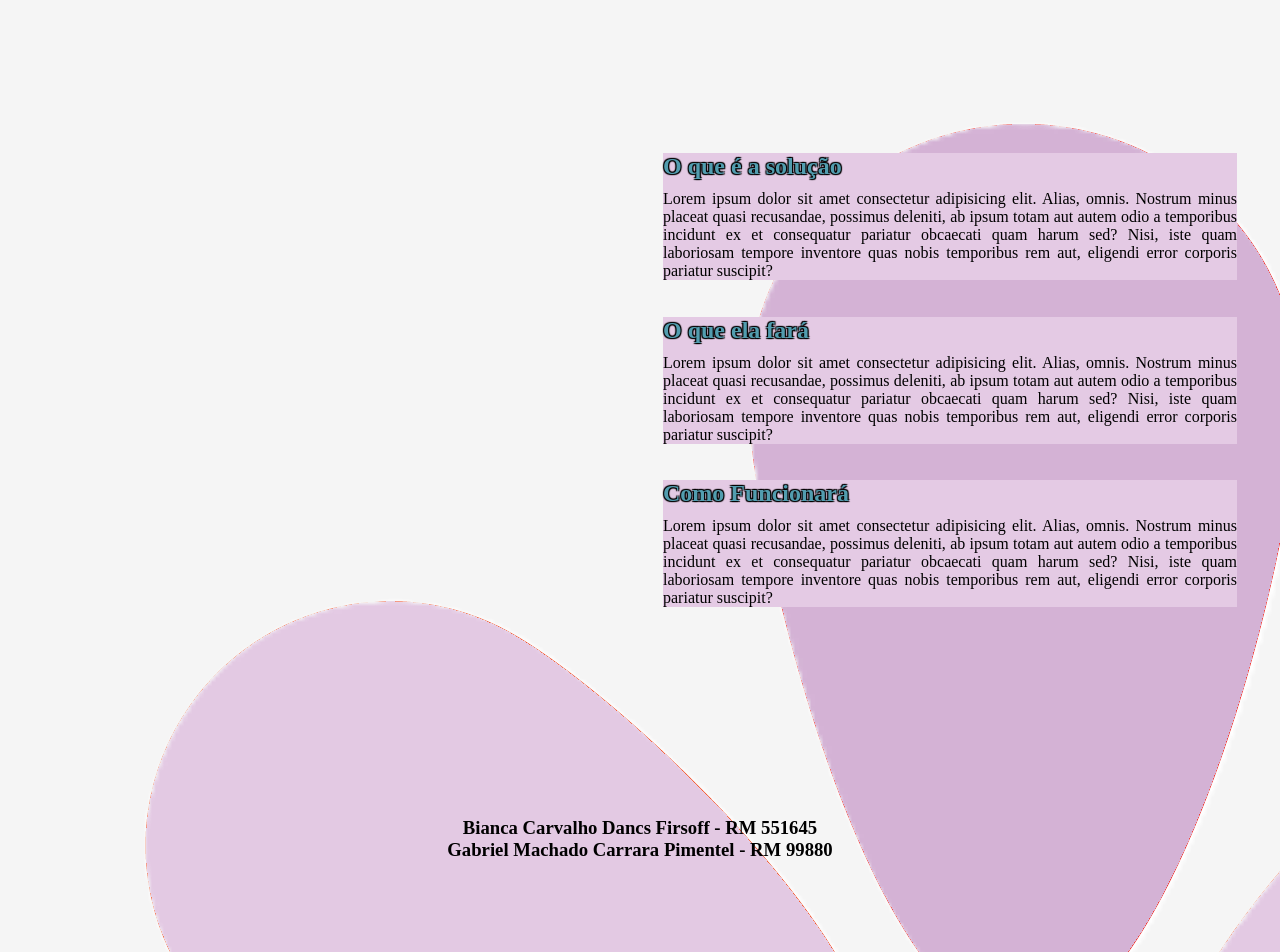
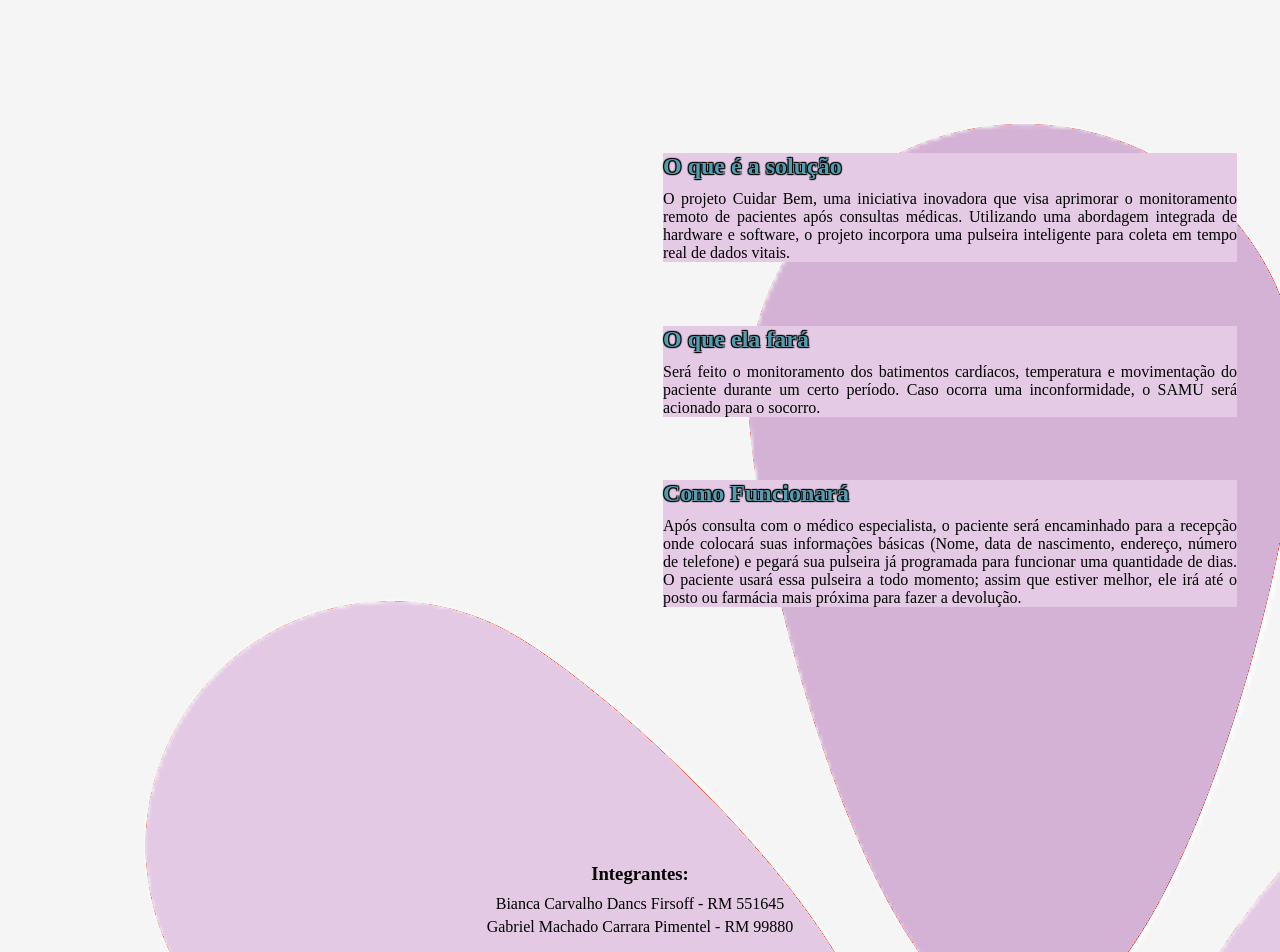
Before and after one commit to GabrielMachadoCP/Global-Solution-2023, a React (Vite) app: page /home in a window 1280 px wide. Shown: the top 952 px of the page. Built offline with nearby package versions, Linux system fonts and the light colour scheme.

Commit message:
Rodapé e Home completos

```diff
--- a/src/components/Rodape.jsx
+++ b/src/components/Rodape.jsx
@@ -3,8 +3,10 @@ import "./Rodape.scss"
 export default function Rodape() {
     return (
       <footer>
-        <h3>Bianca Carvalho Dancs Firsoff - RM 551645</h3>
-        <h3>Gabriel Machado Carrara Pimentel - RM 99880</h3>
+        <h3>Integrantes:</h3>
+
+        <p>Bianca Carvalho Dancs Firsoff - RM 551645</p>
+        <p>Gabriel Machado Carrara Pimentel - RM 99880</p>
       </footer>
     )
   }
--- a/src/components/Rodape.scss
+++ b/src/components/Rodape.scss
@@ -8,5 +8,11 @@ footer{
 
     h3{
         background-color: var(--color-primary);
+        margin: 10px;
+    }
+
+    p{
+        background-color: var(--color-primary);
+        margin: 5px;
     }
 }
--- a/src/routes/Home.jsx
+++ b/src/routes/Home.jsx
@@ -11,10 +11,7 @@ export default function Home() {
 
           <h2>Cuidar Bem, Monitorando sua saúde de longe</h2>
 
-          <p>Este documento apresenta o projeto Cuidar Bem, uma iniciativa inovadora que visa
-          aprimorar o monitoramento remoto de pacientes após consultas médicas. Utilizando uma abordagem
-          integrada de hardware e software, o projeto incorpora uma pulseira inteligente para coleta em tempo
-          real de dados vitais.</p>
+          <p>O projeto surgiu após um dos integrantes perder a melhor amiga durante o processo de insight do que seria produzido. A ideia de monitoramento das pessoas, principalemente daquelas que moram sozinhas/estarão sozinhas no período que estão doentes, para não acontecer mortes por negligência médica.</p>
         </section>
 
         {/* Parte direita da página */}
@@ -22,19 +19,22 @@ export default function Home() {
           <div>
             <h2>O que é a solução</h2>
 
-            <p>Lorem ipsum dolor sit amet consectetur adipisicing elit. Alias, omnis. Nostrum minus placeat quasi recusandae, possimus deleniti, ab ipsum totam aut autem odio a temporibus incidunt ex et consequatur pariatur obcaecati quam harum sed? Nisi, iste quam laboriosam tempore inventore quas nobis temporibus rem aut, eligendi error corporis pariatur suscipit?</p>
+            <p>O projeto Cuidar Bem, uma iniciativa inovadora que visa
+          aprimorar o monitoramento remoto de pacientes após consultas médicas. Utilizando uma abordagem
+          integrada de hardware e software, o projeto incorpora uma pulseira inteligente para coleta em tempo
+          real de dados vitais.</p>
           </div>
 
           <div>
             <h2>O que ela fará</h2>
 
-            <p>Lorem ipsum dolor sit amet consectetur adipisicing elit. Alias, omnis. Nostrum minus placeat quasi recusandae, possimus deleniti, ab ipsum totam aut autem odio a temporibus incidunt ex et consequatur pariatur obcaecati quam harum sed? Nisi, iste quam laboriosam tempore inventore quas nobis temporibus rem aut, eligendi error corporis pariatur suscipit?</p>
+            <p>Será feito o monitoramento dos batimentos cardíacos, temperatura e movimentação do paciente durante um certo período. Caso ocorra uma inconformidade, o SAMU será acionado para o socorro.</p>
           </div>
 
           <div>
             <h2>Como Funcionará</h2>
 
-            <p>Lorem ipsum dolor sit amet consectetur adipisicing elit. Alias, omnis. Nostrum minus placeat quasi recusandae, possimus deleniti, ab ipsum totam aut autem odio a temporibus incidunt ex et consequatur pariatur obcaecati quam harum sed? Nisi, iste quam laboriosam tempore inventore quas nobis temporibus rem aut, eligendi error corporis pariatur suscipit?</p>
+            <p>Após consulta com o médico especialista, o paciente será encaminhado para a recepção onde colocará suas informações básicas (Nome, data de nascimento, endereço, número de telefone) e pegará sua pulseira já programada para funcionar uma quantidade de dias. O paciente usará essa pulseira a todo momento; assim que estiver melhor, ele irá até o posto ou farmácia mais próxima para fazer a devolução.</p>
           </div>
         </section>
 
@@ -43,19 +43,19 @@ export default function Home() {
           <div>
             <h3>Vantagem 1</h3>
 
-            <p>Resposta mais rápida do socorro.</p>
+            <p>Resposta e atendimento mais rápido da equipe de socorros.</p>
           </div>
 
           <div>
             <h3>Vantagem 2</h3>
 
-            <p>Monitoramento 24h.</p>
+            <p>Monitoramento 24h do paciente, onde todos os dados serão armazenados e poderão ser acessados pelo paciente.</p>
           </div>
 
           <div>
             <h3>Vantagem 3</h3>
 
-            <p>Evita perdas.</p>
+            <p>Evitar morte de pacientes por negligência médica.</p>
           </div>
         </section>
       </main>
```
